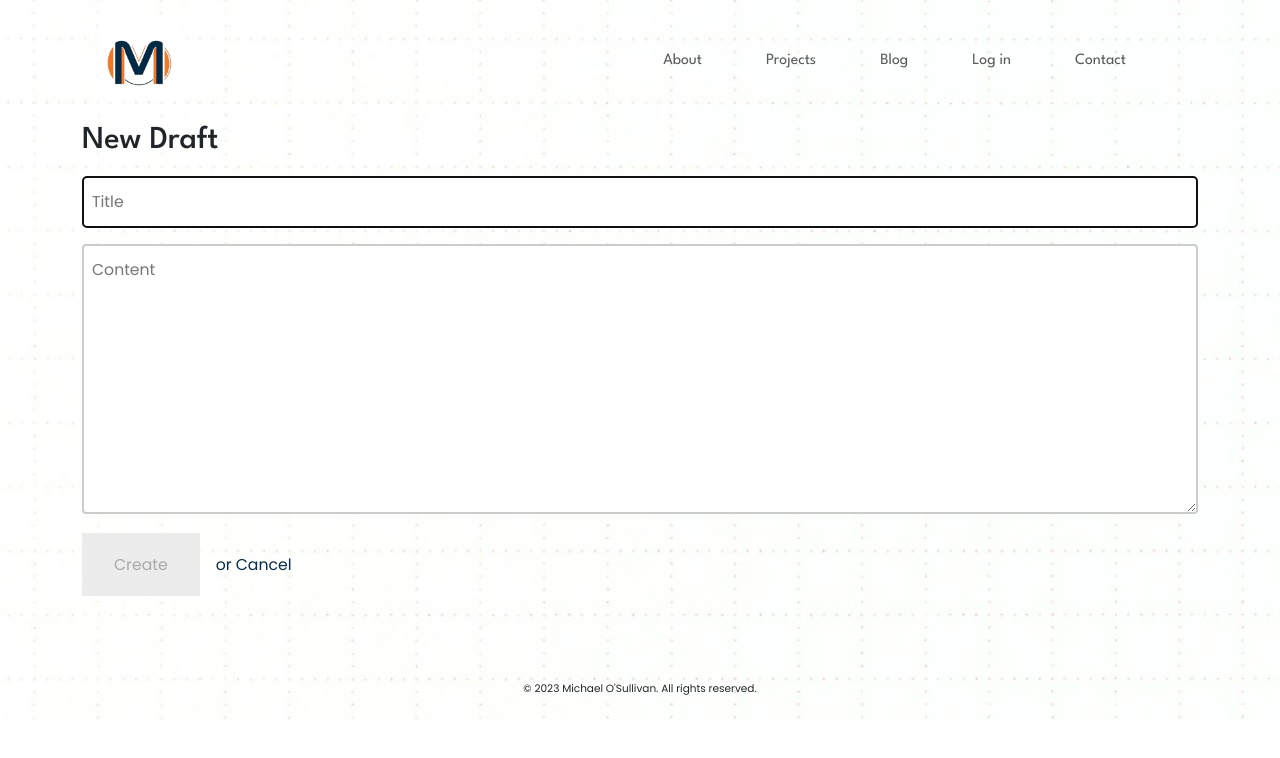
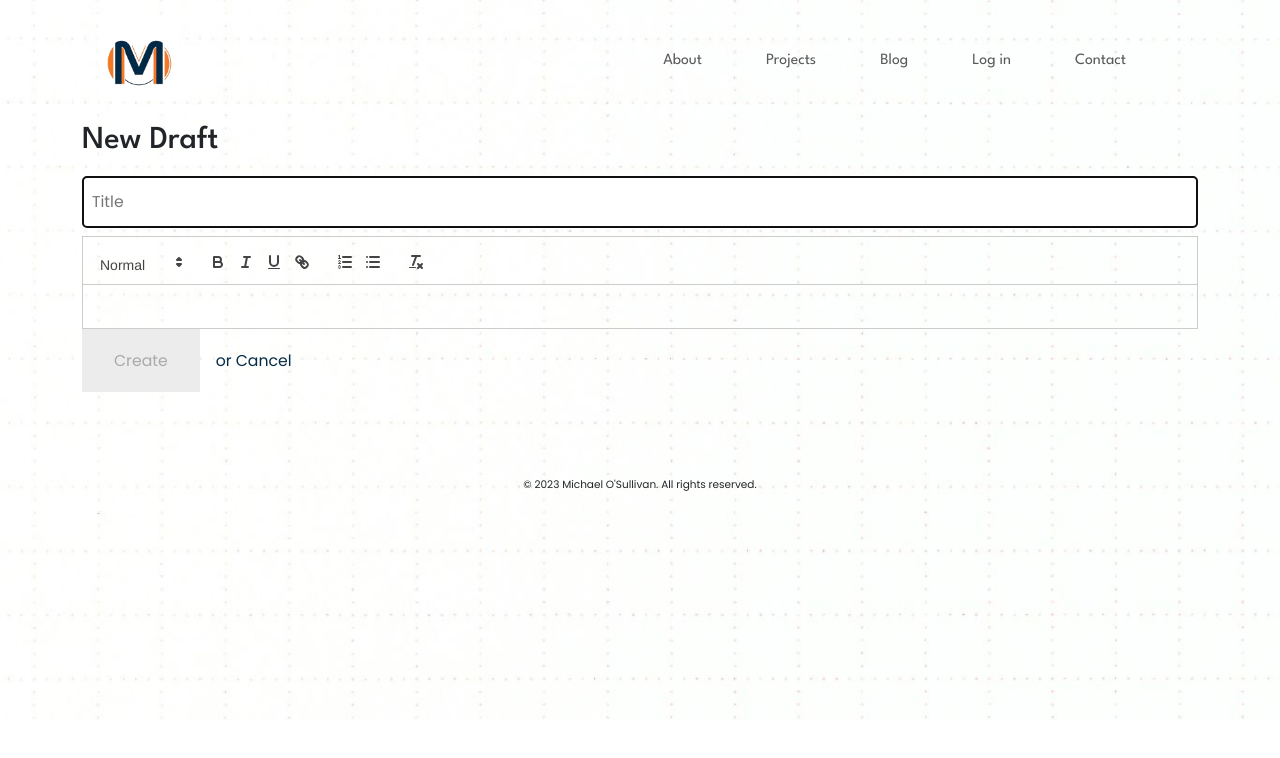
Before and after one commit to Bywire-News-Official/mike.website, a Next.js app in the folder blogr-nextjs-prisma/: page /create in a window 1280 px wide. Shown: the top 758 px of the page. Built offline with nearby package versions, Linux system fonts and the light colour scheme.

Commit message:
front end styling added to blog postings

```diff
--- a/blogr-nextjs-prisma/package.json
+++ b/blogr-nextjs-prisma/package.json
@@ -23,12 +23,14 @@
     "bcryptjs": "^2.4.3",
     "bootstrap": "^5.3.0",
     "dotenv": "^16.3.1",
+    "draft-js": "^0.11.7",
     "jsonwebtoken": "^9.0.1",
     "next": "^12.3.4",
     "react": "^17.0.2",
     "react-dom": "^17.0.2",
     "react-helmet": "^6.1.0",
-    "react-markdown": "8.0.0"
+    "react-markdown": "8.0.0",
+    "react-quill": "^2.0.0"
   },
   "devDependencies": {
     "@types/node": "^17.0.45",
--- a/blogr-nextjs-prisma/pages/create.tsx
+++ b/blogr-nextjs-prisma/pages/create.tsx
@@ -1,6 +1,9 @@
 import React, { useState } from 'react';
 import Layout from '../components/Layout';
 import Router from 'next/router';
+import dynamic from 'next/dynamic';
+
+const QuillNoSSRWrapper = dynamic(import('react-quill'), { ssr: false });
 
 const Draft: React.FC = () => {
   const [title, setTitle] = useState('');
@@ -36,8 +39,6 @@ const Draft: React.FC = () => {
     }
   };
 
-
-
   return (
     <Layout>
       <div>
@@ -50,13 +51,7 @@ const Draft: React.FC = () => {
             type="text"
             value={title}
           />
-          <textarea
-            cols={50}
-            onChange={(e) => setContent(e.target.value)}
-            placeholder="Content"
-            rows={8}
-            value={content}
-          />
+          <QuillNoSSRWrapper value={content} onChange={setContent} />
           <input disabled={!content || !title} type="submit" value="Create" />
           <a className="back" href="#" onClick={() => Router.push('/')}>
             or Cancel
@@ -72,8 +67,7 @@ const Draft: React.FC = () => {
           align-items: center;
         }
 
-        input[type='text'],
-        textarea {
+        input[type='text'] {
           width: 100%;
           padding: 0.5rem;
           margin: 0.5rem 0;
--- a/blogr-nextjs-prisma/styles/globals.css
+++ b/blogr-nextjs-prisma/styles/globals.css
@@ -1,4 +1,6 @@
 @import url('https://fonts.googleapis.com/css2?family=League+Spartan:wght@100;300;400;500;600;700;800&family=Poppins:ital,wght@0,100;0,200;0,300;0,400;0,500;0,600;0,700;1,100;1,200;1,300;1,400;1,500;1,600;1,700&display=swap');
+
+@import '~quill/dist/quill.snow.css';
 
 html body {
   font-family: 'Poppins', sans-serif;
```
Also changed, not shown: blogr-nextjs-prisma/pages/p/[id].tsx (+2 -5 lines), 1 other file (tests, documents, lock files or other folders). Lines whose indentation alone changed are shown as unchanged.
